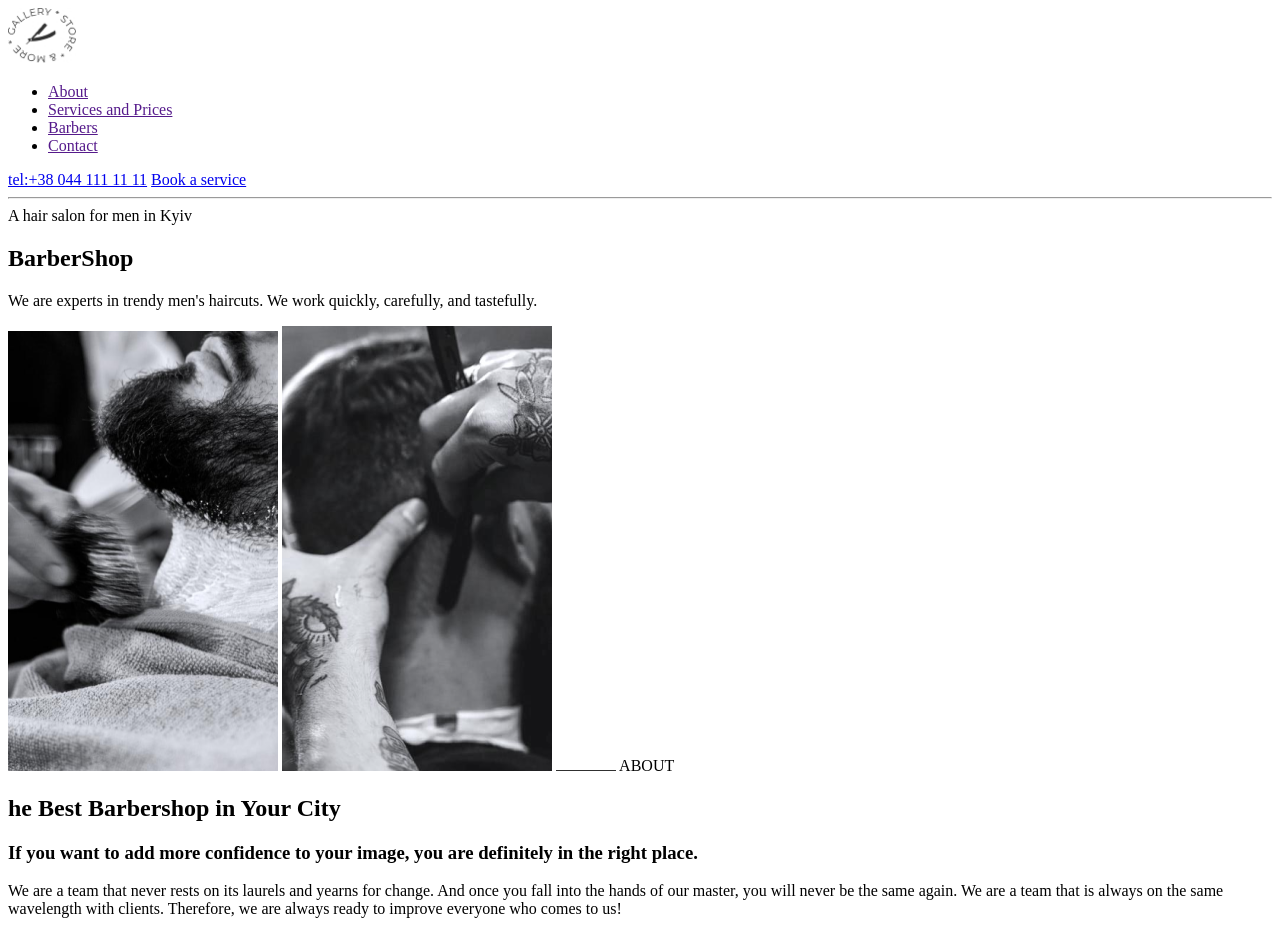
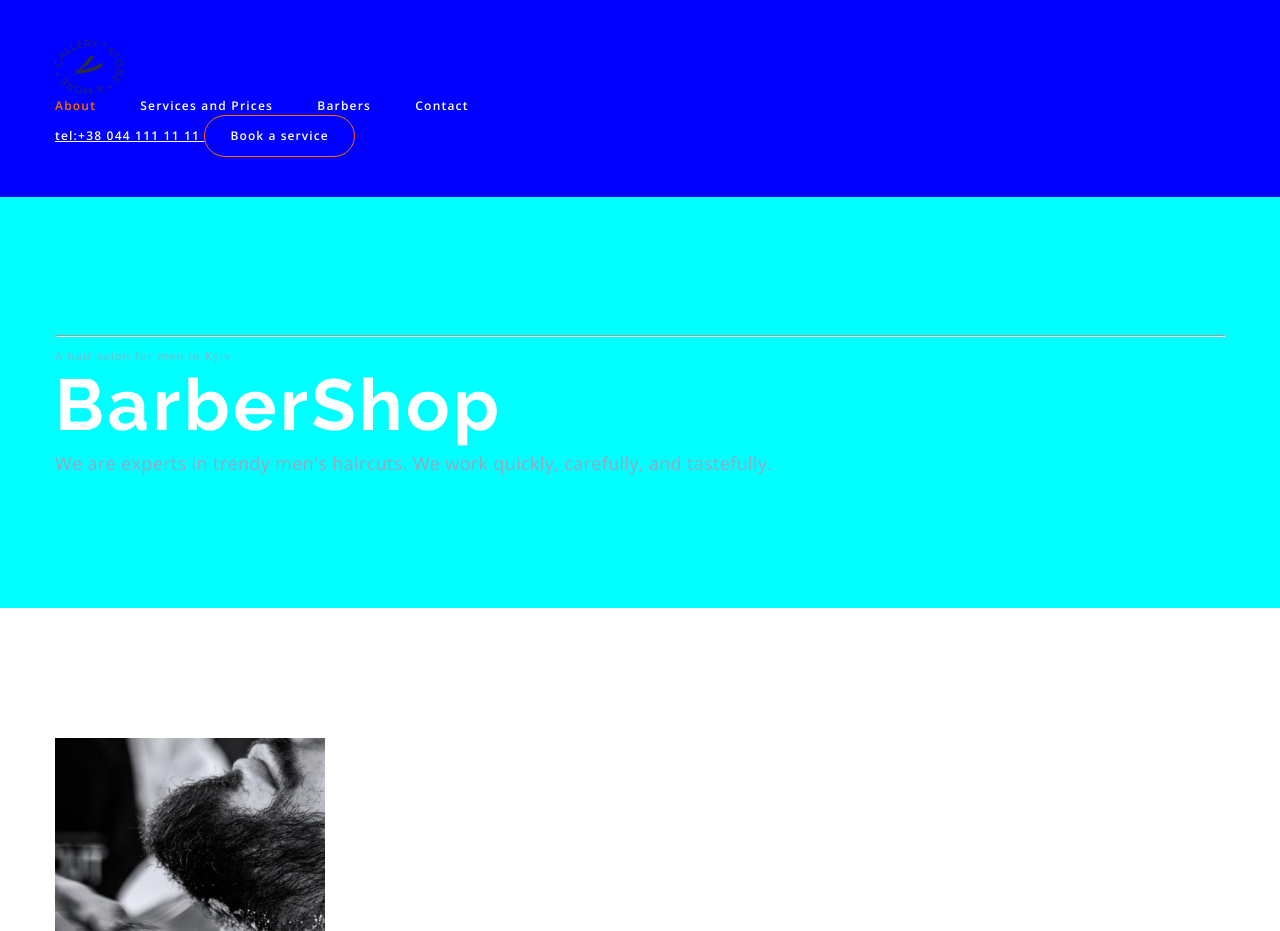
Before and after one commit to CristinaBaroian/Html-modulul-1, a plain HTML site: page index.html in a window 1280 px wide. Shown: the top 931 px of the page. Drawn offline with nearby package versions, Linux system fonts and the light colour scheme.

Commit message:
Barbershop flex1

```diff
--- /dev/null
+++ b/css/styles.css
@@ -0,0 +1,148 @@
+
+/* Style reset */
+
+h1,h2,h3,h4,h5,h6,p {margin: 0;}
+ html { box-sizing: border-box;}
+*,*::after,*::before {box-sizing: inherit;}
+ img { display: block;max-width: 100%; height: auto;}
+address { font-style: normal;}
+.link {text-decoration: none; color: inherit;}
+ .list {list-style: none;  padding: 0;margin: 0;}
+
+/* End style reset */
+
+
+:root {
+   --primary-color: #ff6c00;
+   --white-text: #ffffff;
+   --primary-blue:blue;
+   --primary-gray-60:#9da4bd99;
+   --primary-gray:#9da4bd;
+   --text-gray:#303030;
+}
+
+body {
+    font-family: "Open Sans",
+        sans-serif;
+}
+
+.container{
+        max-width: 1280px;
+                margin: 0 auto;
+                padding: 130px 55px;
+
+}
+
+.header-container{
+
+        padding:40px 55px;
+}
+
+.header-list .header-item:first-child{
+        margin-left: 0;
+}
+
+.header-list .header-item{
+     display: inline;
+     margin-left: 40px;
+
+}
+
+.header-link{
+        font-weight: 600;
+        font-size: 12px;
+        letter-spacing: 0.1em;
+        line-height: 16.34px;
+        color:var(--white-text);
+}
+
+.header-link-active, .header-link:hover{
+    color:var(--primary-color);
+}
+
+.main-header {
+    background-color:var(--primary-blue);
+}
+
+.primary-button{
+        font-weight: 600;
+        font-size: 12px;
+        letter-spacing: 0.09em;
+        line-height: 16.34px;
+        color:var(--white-text);
+        cursor: pointer;
+        padding: 12px 25px;
+        border:1px solid #FF6C00;
+        background-color: initial;
+        border-radius: 25px;
+
+}
+
+.hero-section{
+background-color: aqua;
+}
+
+.hero-subtitle{
+        font-weight: 600;
+        font-size: 11px;
+        line-height: 14.98px;
+        letter-spacing: 0.1em;
+        color:var(--primary-gray-60)
+
+}
+
+.hero-title{
+        font-family: "Raleway", "Open Sans", sans-serif;
+                font-weight: 700;
+                font-size: 72px;
+                letter-spacing: 0.05em;
+                line-height: 84.53px;
+                color: var(--white-text);
+
+
+}
+
+.hero-description{
+                font-weight: 400;
+                font-size: 18px;
+                line-height: 167%;
+                letter-spacing: 0.02em;
+                color: var(--primary-gray)
+
+}
+
+.text-gray{
+        color: var(--text-gray);
+}
+
+.section-subtitle{
+        font-weight: 600;
+        font-size: 11px;
+        letter-spacing: 0.1em;
+        line-height: 14.98px;
+
+}
+
+.section-title{
+        font-family: "Raleway","Open Sans", sans-serif;
+        font-weight: 700;
+        font-size: 42px;
+        letter-spacing: 0.05em;
+
+}
+
+.section-description{
+        font-weight: 400;
+                font-size: 18px;
+                line-height: 167%;
+                letter-spacing: 0.02em;
+
+}
+
+.section-paragraph{
+        font-weight: 400;
+                font-size: 14px;
+                line-height: 186%;
+                letter-spacing: 0.02em;
+
+}
--- a/index.html
+++ b/index.html
@@ -5,51 +5,75 @@
     <meta name="viewport" content="width=device-width, initial-scale=1.0" />
     <meta property=" og:title" content="First module" />
     <meta property="og:type" content="article" />
+    <meta preperty="og:description" content="This is my first website" />
+    <meta preperty="og:logo" content="images/Logo.jpg" />
+    <link
+      rel="stylesheet"
+      href="https://cdnjs.cloudflare.com/ajax/libs/modern-normalize/2.0.0/modern-normalize.css"
+      integrity="sha512-gA2Bvu0/hw4oj0Lp8ZHjK+o3S4BE5m8d/wNVy6ktKLhHKPpWLQwv9ixzuWirWOakoJqlBdePq2NhoCaUOQ5npQ=="
+      crossorigin="anonymous"
+      referrerpolicy="no-referrer"
+    />
 
-    <meta preperty="" content="" />
-    <meta preperty="" content="" />
-    <meta preperty="" content="" />
-
+    <link rel="preconnect" href="https://fonts.googleapis.com" />
+    <link rel="preconnect" href="https://fonts.gstatic.com" crossorigin />
+    <link
+      href="https://fonts.googleapis.com/css2?family=Open+Sans:ital,wght@0,300..800;1,300..800&family=Raleway:ital,wght@0,100..900;1,100..900&display=swap"
+      rel="stylesheet"
+    />
+    <link rel="stylesheet" href="css/styles.css" />
     <title>Modulul 1 HTML</title>
   </head>
   <body>
-    <header>
-      <a href="index.html">
+    <header class="main-header">
+      <div class="header-container container">
+        <nav class="header-nav">
+          <a href="index.html" class="logo">
             <img
-          src="images/Logo.jpg"
+              src="images/Logo (2).png"
               alt="barber-shop-logo"
               width="68"
               height="55"
             />
           </a>
-
-      <nav>
-        <ul>
-          <li><a href="">About</a></li>
-          <li><a href="">Services and Prices</a></li>
-          <li><a href="">Barbers</a></li>
-          <li><a href="">Contact</a></li>
+          <ul class="header-list list">
+            <li class="header-item">
+              <a href="" class="header-link header-link-active link">About</a>
+            </li>
+            <li class="header-item">
+              <a href="" class="header-link link">Services and Prices</a>
+            </li>
+            <li class="header-item">
+              <a href="" class="header-link link">Barbers</a>
+            </li>
+            <li class="header-item">
+              <a href="" class="header-link link">Contact</a>
+            </li>
           </ul>
         </nav>
 
-      <a href="tel:+38 044 111 11 11">tel:+38 044 111 11 11</a>
-      <a href="https://goit.global/ro/contacts/" target="_blank"
-        >Book a service</a
-      >
+        <a href="tel:+38 044 111 11 11" class="header-link"
+          >tel:+38 044 111 11 11
+        </a>
+        <button class="primary-button">Book a service</button>
+      </div>
     </header>
 
     <main>
-      <section>
+      <section class="hero-section section">
+        <div class="container">
           <hr />
-        <span>A hair salon for men in Kyiv</span>
-        <h1>BarberShop</h1>
-        <p>
+          <span class="hero-subtitle">A hair salon for men in Kyiv</span>
+          <h1 class="hero-title">BarberShop</h1>
+          <p class="hero-description">
             We are experts in trendy men's haircuts. We work quickly, carefully,
             and tastefully.
           </p>
+        </div>
       </section>
 
-      <section>
+      <section class="about-section section">
+        <div class="container">
           <img
             src="images/about-img-1.png"
             alt="beard trimming"
@@ -58,30 +82,31 @@
           />
           <img src="images/about-img-2.png" alt="hair cuting" />
 
-        <span>
+          <span class="section-subtitle text-gray">
             <img src="images/linie orizontala.png" alt="orizontal line" /> ABOUT
           </span>
-        <h1>he Best Barbershop in Your City</h1>
-        <h3>
+          <h2 class="section-title">he Best Barbershop in Your City</h2>
+          <h3 class="section-description">
             If you want to add more confidence to your image, you are definitely
             in the right place.
           </h3>
-        <p>
+          <p class="section-paragraph">
             We are a team that never rests on its laurels and yearns for change.
-          And once you fall into the hands of our master, you will never be the
-          same again. We are a team that is always on the same wavelength with
-          clients. Therefore, we are always ready to improve everyone who comes
-          to us!
+            And once you fall into the hands of our master, you will never be
+            the same again. We are a team that is always on the same wavelength
+            with clients. Therefore, we are always ready to improve everyone who
+            comes to us!
           </p>
-        <button>Book a service</button>
+          <button class="primary-button text-gray">Book a service</button>
+        </div>
       </section>
 
-      <section>
-        <span>
+      <section class="services-section section">
+        <span class="section-subtitle">
           <img src="images/linie orizontala.png" alt="linie orizontala" />
           Spend time in the company of the best craftsmen
         </span>
-        <h2>Services and Prices</h2>
+        <h2 class="section-title">Services and Prices</h2>
 
         <ul>
           <li><span>Men's Haircut</span><span>from 300 UAH </span></li>
@@ -100,7 +125,7 @@
         </ul>
         <button type="button">Book a Service</button>
       </section>
-      <section>
+      <section class="section">
         <ul>
           <li>600 <sup>+</sup></li>
           <li>20 <sup>+</sup></li>
@@ -117,7 +142,7 @@
           time than to read 10 times.
         </p>
       </section>
-      <section>
+      <section class="section">
         <span
           ><img src="images/linie orizontala.png" alt="linie orizontala" />for
           true connoisseurs of the atmosphere
@@ -156,7 +181,7 @@
           </li>
         </ul>
       </section>
-      <section>
+      <section class="section">
         <span
           ><img src="images/linie orizontala.png" alt="linie orizontala" />In
           Latin, "barba" means "beard"
@@ -196,7 +221,7 @@
           </li>
         </ul>
       </section>
-      <section>
+      <section class="section">
         <h2>Contacts</h2>
         <address>
           Main Street,<br />
```
Also changed, not shown: images/Logo (2).png (added), images/logo-barber.png (renamed from images/Logo.jpg). Lines whose indentation alone changed are shown as unchanged.
